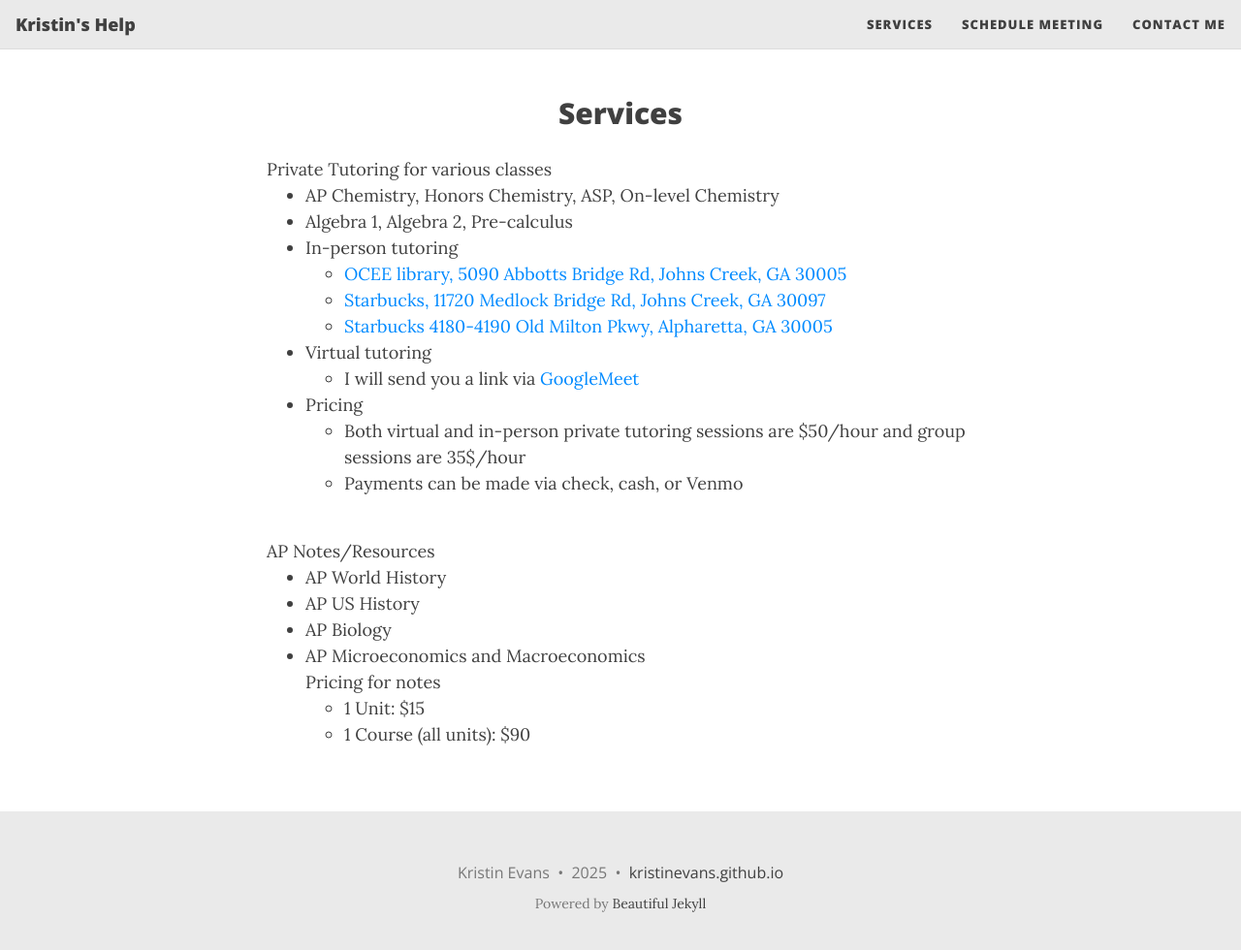
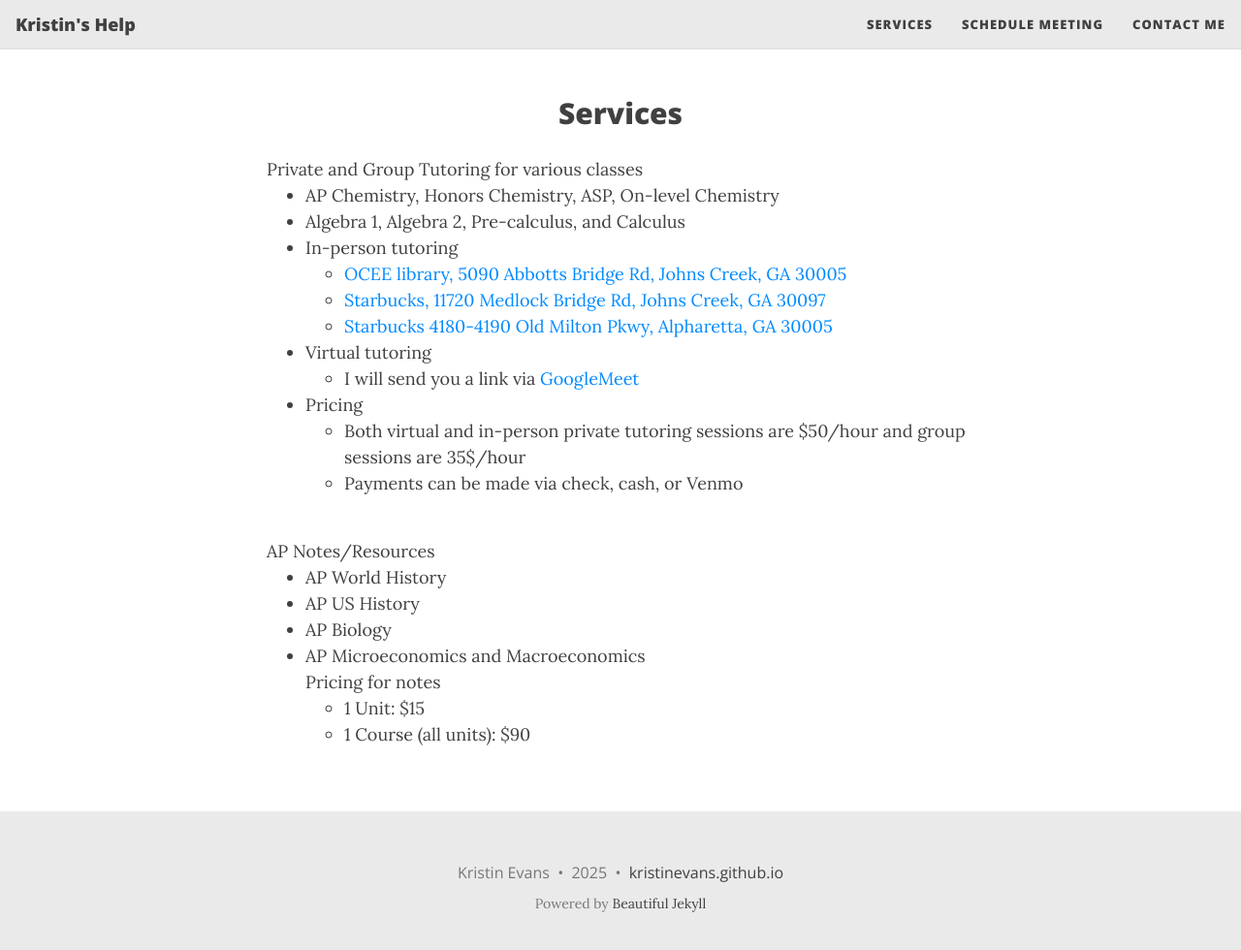
Before and after one commit to kristinevans/kristinevans.github.io, a Jekyll site: the page built from services.html, in a window 1280 px wide and 993 px high. Shown: the top 980 px of the window at 97% size. Built offline with Jekyll 4.4.1, drawn with Linux system fonts in a browser that asks for light colours; nearby versions of some CDN libraries.

Commit message:
Update services.html

```diff
--- a/_layouts/services.html
+++ b/_layouts/services.html
@@ -19,10 +19,10 @@ layout: base
       {% endif %}
 
       <div>
-        Private Tutoring for various classes
+        Private and Group Tutoring for various classes
         <ul>
           <li>AP Chemistry, Honors Chemistry, ASP, On-level Chemistry</li>
-          <li>Algebra 1, Algebra 2, Pre-calculus</li>
+          <li>Algebra 1, Algebra 2, Pre-calculus, and Calculus</li>
           <li>
             In-person tutoring
             <ul>
```
